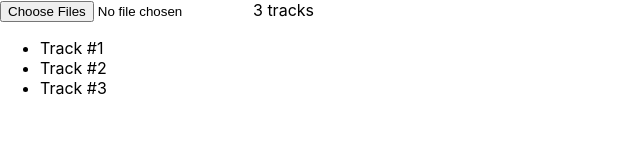
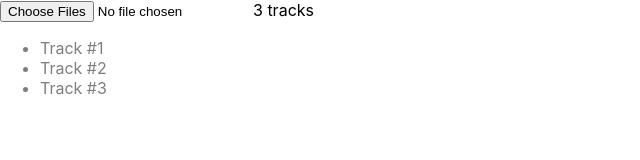
Before and after one commit to amitka/music-player, a React (Create React App) app: page / in a window 1280 px wide. Shown: the top 160 px of the page, without its empty margins (0-640 px from the left). Built offline with nearby package versions, Linux system fonts and the light colour scheme.

Commit message:
added readFileAsync

```diff
--- a/src/App.js
+++ b/src/App.js
@@ -1,53 +1,16 @@
-import React, { useState, useEffect, useContext } from 'react';
+import React from 'react';
+import { MusicPlayerProvider } from './MusicPlayerContext';
+import { Playlist } from './components/Playlist';
+// import { Howl } from 'howler';
 import './App.css';
-import { MusicPlayerProvider, MusicPlayerContext } from './MusicPlayerContext';
-import useMusicPlayer from './hooks/useMusicPlayer';
-// import { Howl } from 'howler';
-
-const Playlist = () => {
-  //const [state, setState] = useContext(MusicPlayerContext);
-  const {loadTracks, tracksList} = useMusicPlayer();
-
-  const handleSelected = (e) => {
-    //console.log(e.target.files)
-    const selected = Object.values(e.target.files);
-    loadTracks(selected);
-  }
-
-  return (
-    <div className="playlist-container">
-      <div className="toolbar-container">
-        <input
-          type="file"
-          onChange= { handleSelected }
-          accept=".mp3,.m4a,.wav,.wma,.aiff"
-          multiple
-        />
-        <span>{ `${tracksList.length} tracks` }</span>
-      </div>
-      <div className="tracks-container">
-        <ul>
-          {
-            tracksList.map((track, index)=>(
-              <li key={ index }>{ track.name }</li>
-            ))
-          }
-        </ul>
-      </div>
-    </div>
-  )
-}
-
 
 const App = () => {
-
   return (
     <MusicPlayerProvider>
       <div className="App">
         <Playlist />
       </div>
     </MusicPlayerProvider>
-
   );
 }
 
--- /dev/null
+++ b/src/components/Playlist/Playlist.js
@@ -0,0 +1,46 @@
+import React, { useEffect } from 'react';
+import { useMusicPlayer } from '../../hooks/useMusicPlayer';
+
+export const Playlist = () => {
+  const {addTracks, tracksList} = useMusicPlayer();
+
+  useEffect(
+    () => {
+       console.log('Playlist loaded...');
+    }, []
+  );
+
+  const handleSelected = (e) => {
+    //console.log(e.target.files)
+    const selected = Object.values(e.target.files);
+    addTracks(selected);
+  }
+
+  return (
+    <div className="playlist-container">
+      <div className="toolbar-container">
+        <input
+          type="file"
+          onChange= { handleSelected }
+          accept=".mp3,.m4a,.wav,.wma,.aiff"
+          multiple
+        />
+        <span>{ `${tracksList.length} tracks` }</span>
+      </div>
+      <div className="tracks-container">
+        <ul>
+          {
+            tracksList.map((track, index)=>(
+              <li
+                key={ index }
+                style={ track.dataUrl ? {opacity: '1'} : {opacity: '.5'} }
+              >
+                { track.name }
+              </li>
+            ))
+          }
+        </ul>
+      </div>
+    </div>
+  )
+}
--- /dev/null
+++ b/src/components/Playlist/index.js
@@ -0,0 +1,4 @@
+import { Playlist } from './Playlist';
+
+
+export { Playlist };
--- a/src/hooks/useMusicPlayer.js
+++ b/src/hooks/useMusicPlayer.js
@@ -1,17 +1,49 @@
 import { useContext, useEffect } from 'react';
 import { MusicPlayerContext } from '../MusicPlayerContext';
 
-const useMusicPlayer = () => {
+export const useMusicPlayer = () => {
   const [state, setState] = useContext(MusicPlayerContext);
 
   useEffect(
     () => {
-      console.log('Converting to DataURL...');
-
+      state.tracks.forEach((track) => {
+        if (!track.dataUrl){
+          readFileAsync(track)
+          .then(data => {
+            track.dataUrl = data;
+            refreshTracks();
+          })
+        }
+      });
     }, [state.tracks]
   )
 
-  function loadTracks(newTracks) {
+  function readFileAsync(file) {
+    return new Promise((resolve, reject) => {
+      let reader = new FileReader();
+
+      reader.onload = () => {
+        resolve(reader.result);
+      };
+
+      reader.onError = (e) => {
+        reject(e)
+      }
+
+      try {
+        reader.readAsDataURL(file);
+      }
+      catch(e) {
+        console.log(e)
+      }
+    })
+  }
+
+  function refreshTracks() {
+    setState(state => ({...state, tracks: state.tracks}));
+  }
+
+  function addTracks(newTracks) {
     const allTracks = [...state.tracks, ...newTracks];
     setState(state=> ({...state, tracks: allTracks}));
   }
@@ -31,11 +63,9 @@ const useMusicPlayer = () => {
   }
 
   return {
-    loadTracks,
+    addTracks,
     playTrack,
     togglePlay,
     tracksList: state.tracks
   }
 }
-
-export default useMusicPlayer;
```
Also changed, not shown: src/hooks/useReadFile.js (added, +41 -0 lines), src/hooks/useReadFileAsync.js (deleted, +0 -11 lines).
